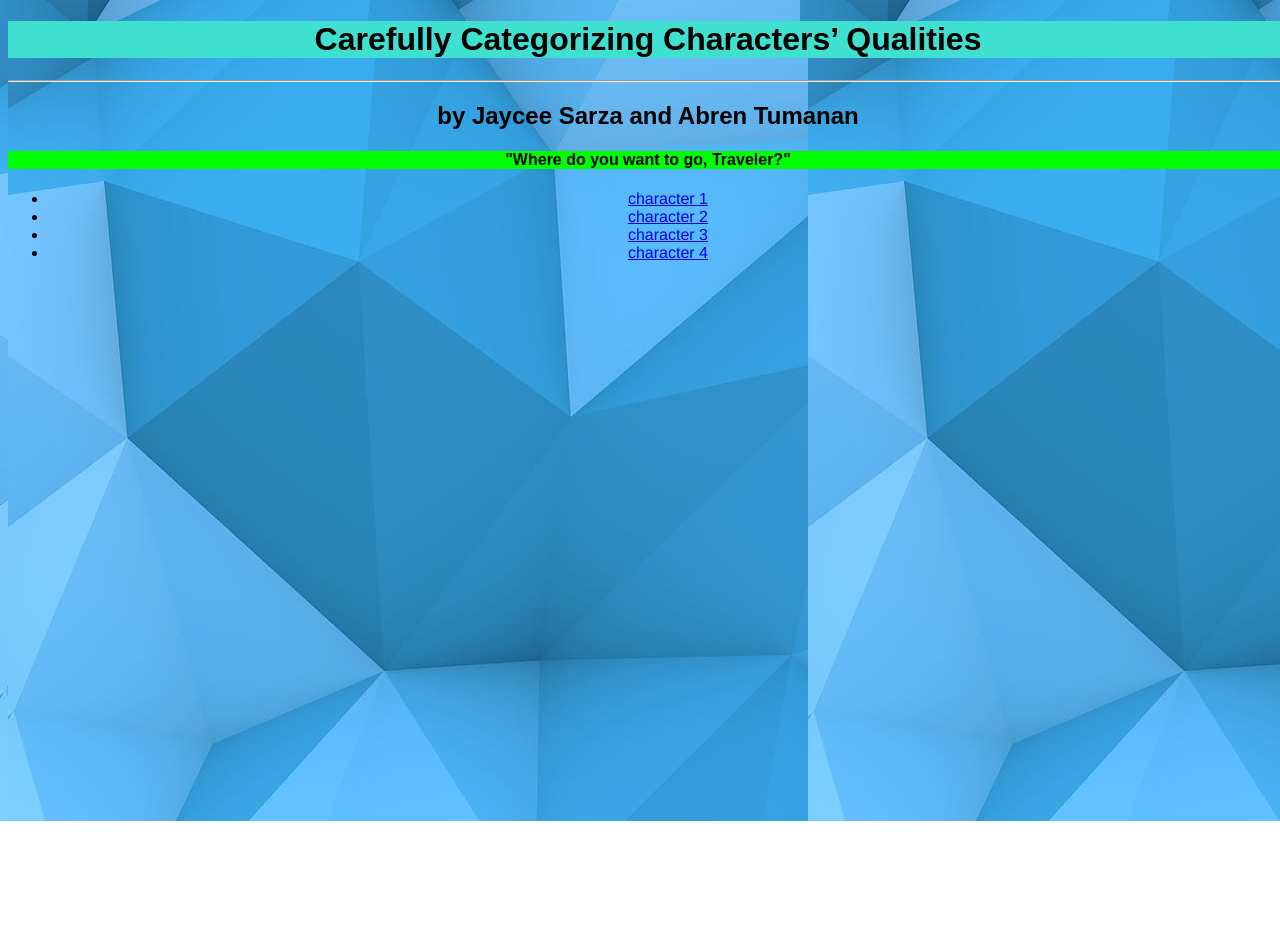
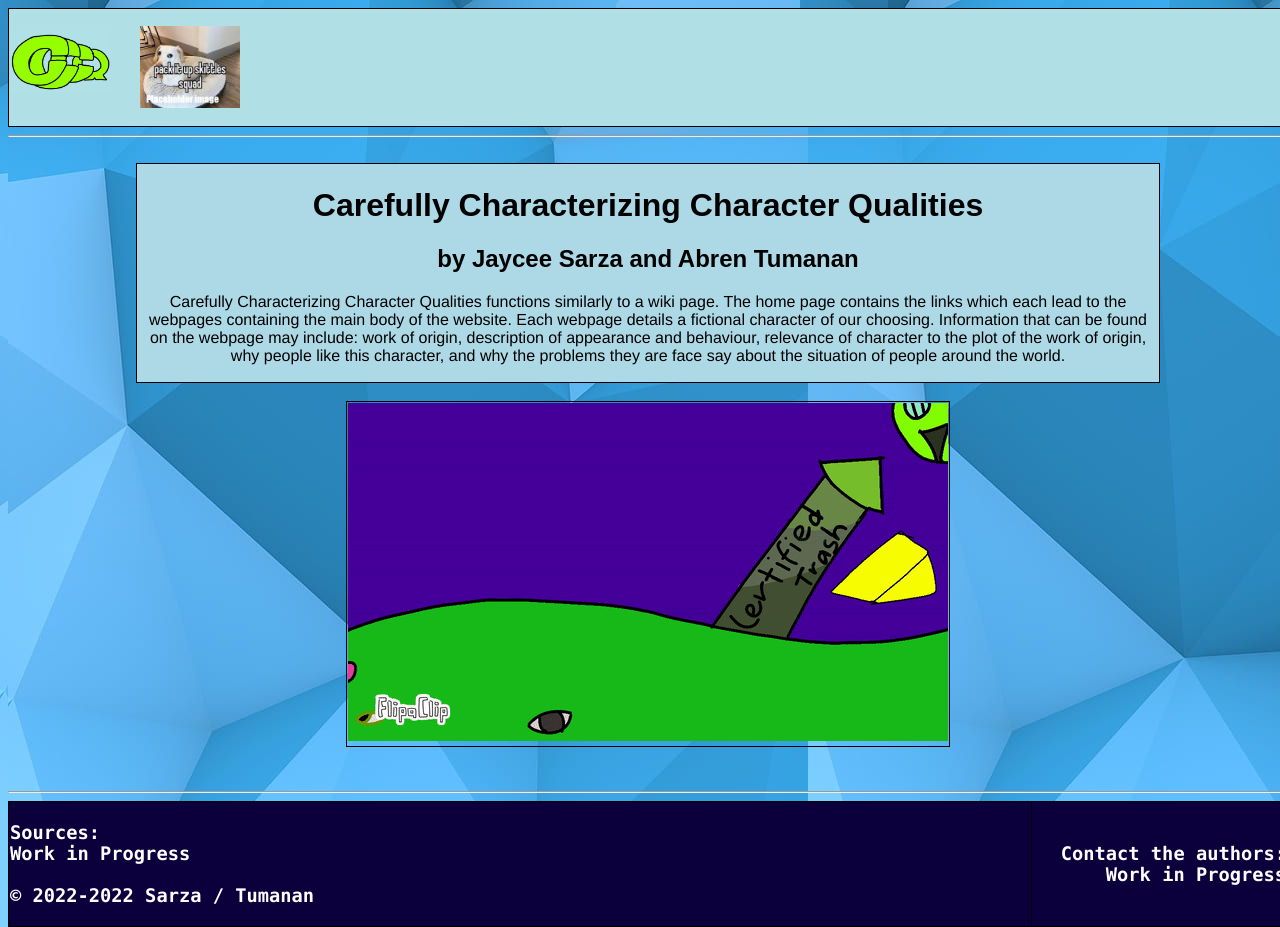
Before and after one commit to amftumanan/LiSarzaTumanan, a plain HTML site: page index.html in a window 1280 px wide. Shown: the top 927 px of the page. Before the commit the page ends 821 px from the top, so only its background shows below. Drawn offline with Linux system fonts and the light colour scheme.

Commit message:
Update index.html

```diff
--- a/index.html
+++ b/index.html
@@ -4,7 +4,7 @@
 <head>
 <link rel="stylesheet" href="style.css">
 <link rel="icon" type="image/icon" href="images/icon.ico">
-<title>Project Wireframe</title>
+<title>CCCQ</title>
 
 <meta charset="UTF-8">
 
@@ -12,32 +12,70 @@
 
 <meta name="keywords" content="HTML, CSS, JavaScript">
 
-<meta name="revised" content="23-Sept-2022">
+<meta name="revised" content="10-Oct-2022">
 
 </head>
 
-<body style="background-color:powderblue;">
+<body>
 
-<h1>
-  <center style="background-color:turquoise;">Carefully Categorizing Characters’ Qualities
-  </center>
-</h1>
-<hr />
-<h2>
-  <center>by Jaycee Sarza and Abren Tumanan
-  </center>
-</h2>
+  <table class="center" style="width:100%; background-color:powderblue;">
+    <tr>
+      <td>
+        <h1 style="text-align:left; font-family:Impact;">
+          <img src="images/Logo.png" alt="CCCQ" title="Logo" length=100px width=100px>
+          <div class="characters">
+            <a href="sites/characters.html"><img src="images/Placeholder.png" alt="Characters" title="Characters" length=100px width=100px></a>
+          </div>
+        </h1>
+      </td>
+    </tr>
+  </table>
 
-<h4>
-  <center>"Where do you want to go, Traveler?"
-  </center>
-</h4>
-  <ul>
-    <li><a href="/sites/char1.html">character 1</a></li>
-    <li><a href="/sites/char2.html">character 2</a></li>
-    <li><a href="/sites/char3.html">character 3</a></li>
-    <li><a href="/sites/char4.html">character 4</a></li>
-   </ul>
+  <hr><br>
+
+  <table class="center" style="width:80%; background-color:lightblue;">
+    <tr>
+      <td>
+        <h1>
+          Carefully Characterizing Character Qualities
+        </h1>
+        <h2>
+          by Jaycee Sarza and Abren Tumanan
+        </h2>
+        <p>
+          Carefully Characterizing Character Qualities functions similarly to a wiki page. The home page contains the links which each lead to the webpages containing the main body of the website. Each webpage details a fictional character of our choosing. Information that can be found on the webpage may include: work of origin, description of appearance and behaviour, relevance of character to the plot of the work of origin, why people like this character, and why the problems they are face say about the situation of people around the world.
+        </p>
+      </td>
+    </tr>
+  </table>
+
+  <br>
+
+  <table class="center" style="width:40%;">
+    <tr>
+      <td>
+        <img src="images\Opening.gif" alt="Greetings!" title="Greetings!">
+      </td>
+    </tr>
+  </table><br><br><hr>
+
+  <table class="center" style="width:100%; background-color: #0C003C;">
+    <tr>
+      <td>
+        <h3 style="text-align:left; color:white">
+          Sources: <br>
+          Work in Progress <br><br>
+          © 2022-2022 Sarza / Tumanan
+        </h3>
+      </td>
+      <td>
+        <h3 style="text-align:right; color:white">
+          Contact the authors: <br>
+          Work in Progress
+        </h3>
+      </td>
+    </tr>
+  </table>
 
 </body>
 </html>
```
